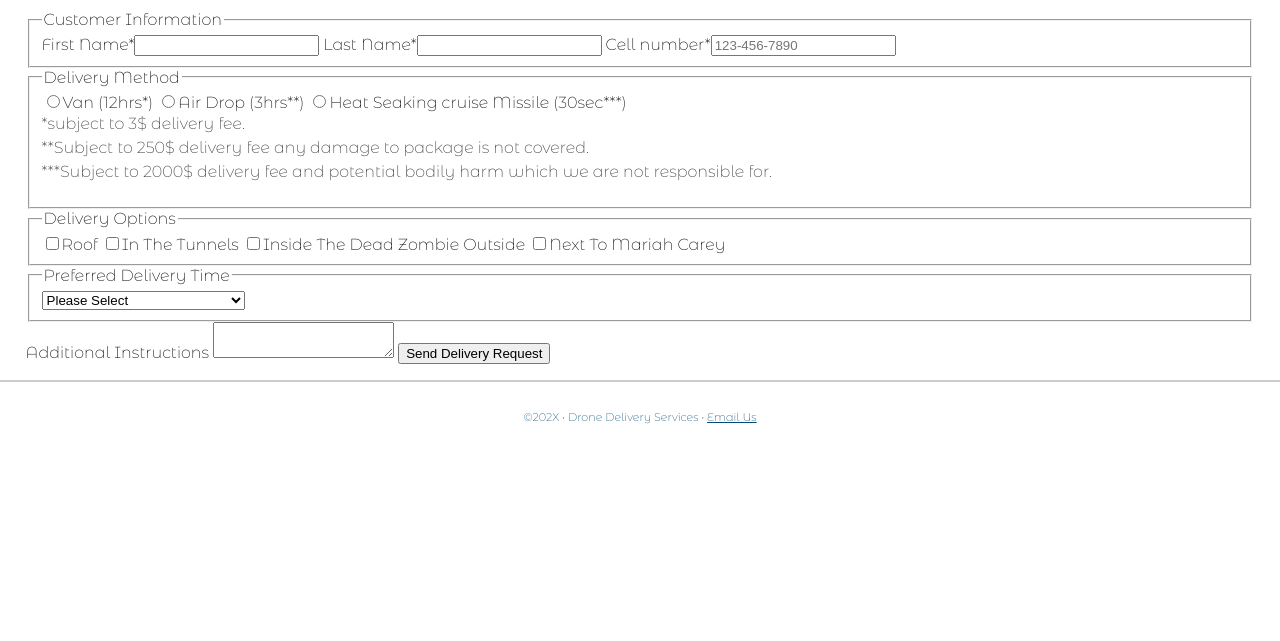
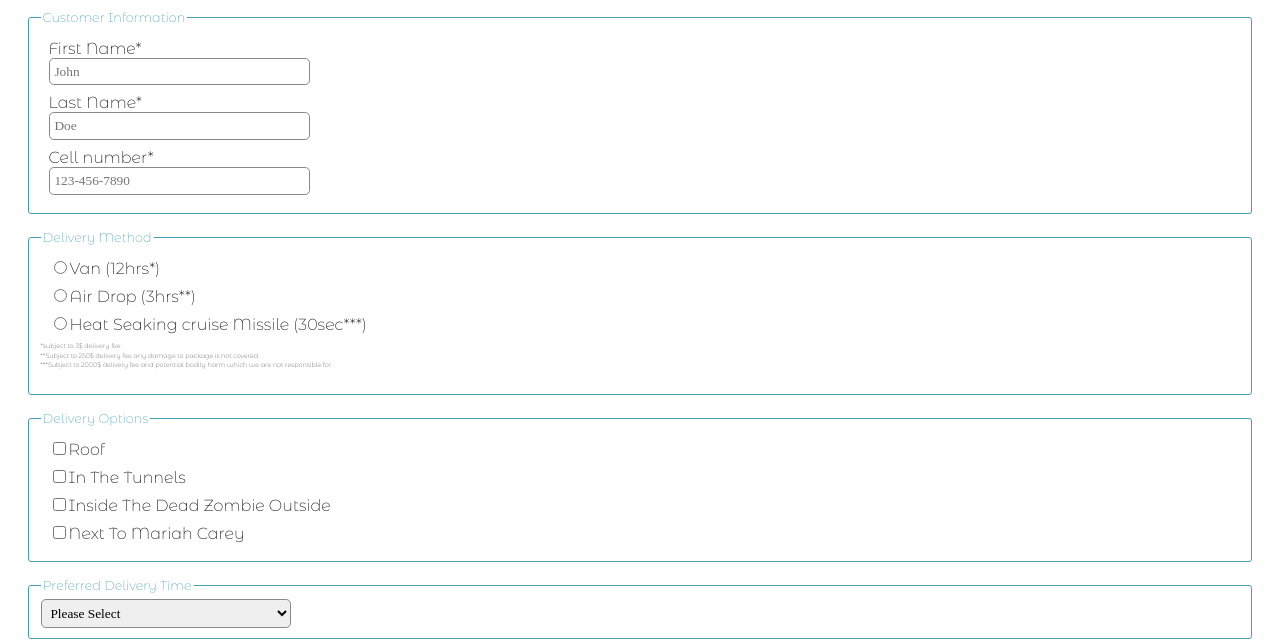
Before and after one commit to atwolflane/dwdd1600, a plain HTML site: page 06follow-along/delivery.html in a window 1280 px wide. Shown: the part 170-811 px from the top of the page. Drawn offline with Linux system fonts and the light colour scheme.

Commit message:
follow along 06 completed

```diff
--- a/06follow-along/delivery.css
+++ b/06follow-along/delivery.css
@@ -4,17 +4,20 @@ body {
     margin: 0;
     font-size: 16px;
 }
+
 /* header stuff here */
 header {
 
     padding: 1rem 2vw;
 }
+
 header h1 {
     margin: 0;
     color: #9c3335;
     font-size: 2.5rem;
     font-weight: 500;
 }
+
 header p {
     margin: 0;
     color: #051522;
@@ -26,12 +29,14 @@ header p {
 nav {
     background-color: #051522;
 }
+
 nav ul {
     margin: 0;
     padding: 0 2vw;
     list-style-type: none;
     display: flex;
 }
+
 nav a {
     display: block;
     padding: .95rem 1rem .83rem 1rem;
@@ -47,6 +52,7 @@ nav .active a {
     background-color: #9c3335;
     color: #ffffff;
 }
+
 nav a:hover {
     background-color: #43a0b6;
 }
@@ -62,15 +68,18 @@ main h1 {
     font-size: 2.5rem;
     margin: .5rem 0 .8rem 0;
 }
+
 main h2 {
     color: #5c3a2e;
     margin-bottom: .2rem;
 }
+
 main p {
     color: #2f3133;
     margin: 0 0 .8rem 0;
     line-height: 150%
 }
+
 main a {
     color: #9c3335;
 }
@@ -81,15 +90,62 @@ main a {
     float: right;
     margin-left: 2vw;
 }
+
 .wrapimage img {
     width: 100%;
     height: auto;
 }
+
 .wrapimage figcaption {
     text-align: center;
     font-size: .8rem;
 }
 
+.myForm fieldset {
+    border: 1px solid #43a0b6;
+    border-radius: 3px;
+    margin-bottom: 1rem;
+}
+
+.myForm legend {
+    color: #43a0b6;
+    font-size: .8rem;
+}
+
+.myForm label {
+    margin: .5rem;
+}
+
+.myForm label,
+.myForm select,
+.myForm [type="text"],
+.myForm [type="tel"],
+.myForm textarea {
+    display: block;
+}
+
+.po {
+    font-size: 40%;
+}
+
+.myForm textarea {
+    border-radius: 8px;
+    background-color: #eeeaea;
+    resize: none;
+    font-family: 'Times New Roman', Times, serif;
+}
+
+.delReq {
+    box-shadow: 0 6px 6px rgba(1, 0.3, 0.8, 0.1);
+    cursor: pointer;
+}
+.myForm [type="text"], .myForm [type="tel"], .myForm select {
+    border: solid 1px #888;
+    padding: .3rem;
+    width: 250px;
+    border-radius: .3rem;
+    font-family: 'Times New Roman', Times, serif;
+}
 
 /* footer stuff here */
 footer {
@@ -100,6 +156,7 @@ footer {
     padding: 1rem 0;
     clear: both;
 }
+
 footer a {
     color: #024873;
 }
--- a/06follow-along/delivery.html
+++ b/06follow-along/delivery.html
@@ -38,9 +38,9 @@
             <fieldset>
                 <legend>Customer Information</legend>
 
-                <label>First Name*<input type="text" name="fname" required></label>
+                <label>First Name*<input type="text" name="fname" required placeholder="John"></label>
 
-                <label>Last Name*<input type="text" name="lname" required></label>
+                <label>Last Name*<input type="text" name="lname" required placeholder="Doe"></label>
 
                 <label>Cell number*<input type="tel" name="phone" required placeholder="123-456-7890"></label>
             </fieldset>
@@ -53,7 +53,7 @@
                 <label><input type="radio" name="method" value="typeDel">Air Drop (3hrs**)</label>
 
                 <label><input type="radio" name="method" value="typeDel">Heat Seaking cruise Missile (30sec***)</label>
-                <p> *subject to 3$ delivery fee. <br> **Subject to 250$ delivery fee any damage to package is not
+                <p class="po"> *subject to 3$ delivery fee. <br> **Subject to 250$ delivery fee any damage to package is not
                     covered. <br> ***Subject to 2000$ delivery fee and potential bodily harm which we are not
                     responsible for.</p>
             </fieldset>
@@ -81,7 +81,7 @@
                 <textarea name="Comments"></textarea>
             </label>
 
-            <input type="submit" value="Send Delivery Request">
+            <input class="delReq" type="submit" value="Send Delivery Request">
         </form>
     </main>
 
```
Also changed, not shown: 1 other file.
